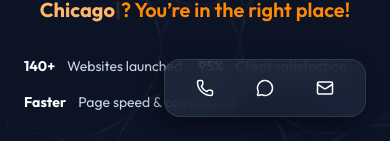
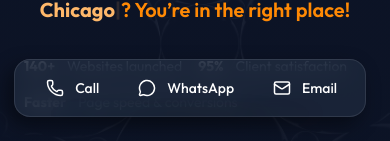
Before and after one commit to Hisaw304/FreshMind-Web, a React (Vite) app: page / in a window 390 px wide. Shown: the part 703-844 px from the top of the page. Built offline with nearby package versions, Linux system fonts and the light colour scheme; no server answers.

Commit message:
floater updated

```diff
--- a/src/sections/FloatingActions.jsx
+++ b/src/sections/FloatingActions.jsx
@@ -53,7 +53,7 @@ export default function FloatingActions({
           <span className="w-6 h-6 flex items-center justify-center">
             {icon}
           </span>
-          <span className="hidden sm:inline text-sm font-medium">{label}</span>
+          <span className=" sm:inline text-sm font-medium">{label}</span>
         </a>
       ))}
     </div>
```
